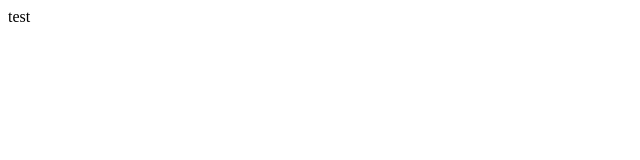
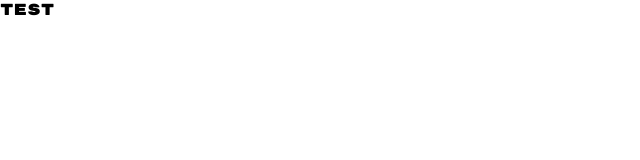
Before and after one commit to DamianoLandi/htmlcss-shoes, a plain HTML site: page index.html in a window 1280 px wide. Shown: the full height of the page, 0-640 px from the left. Drawn offline with Linux system fonts and the light colour scheme.

Commit message:
Linked and imported files

```diff
--- /dev/null
+++ b/css/style.css
@@ -0,0 +1,6 @@
+*{
+    box-sizing: border-box;
+    margin: 0;
+    padding: 0;
+    font-family: 'Rubik Mono One', sans-serif;
+}
--- a/index.html
+++ b/index.html
@@ -4,6 +4,9 @@
     <meta charset="UTF-8">
     <meta http-equiv="X-UA-Compatible" content="IE=edge">
     <meta name="viewport" content="width=device-width, initial-scale=1.0">
+    <link rel="preconnect" href="https://fonts.gstatic.com">
+    <link href="https://fonts.googleapis.com/css2?family=Rubik+Mono+One&display=swap" rel="stylesheet">
+    <link rel="stylesheet" href="./css/style.css">
     <title>Document</title>
 </head>
 <body>
```
Also changed, not shown: img/01.png (added), img/02.png (added), img/03.png (added).
